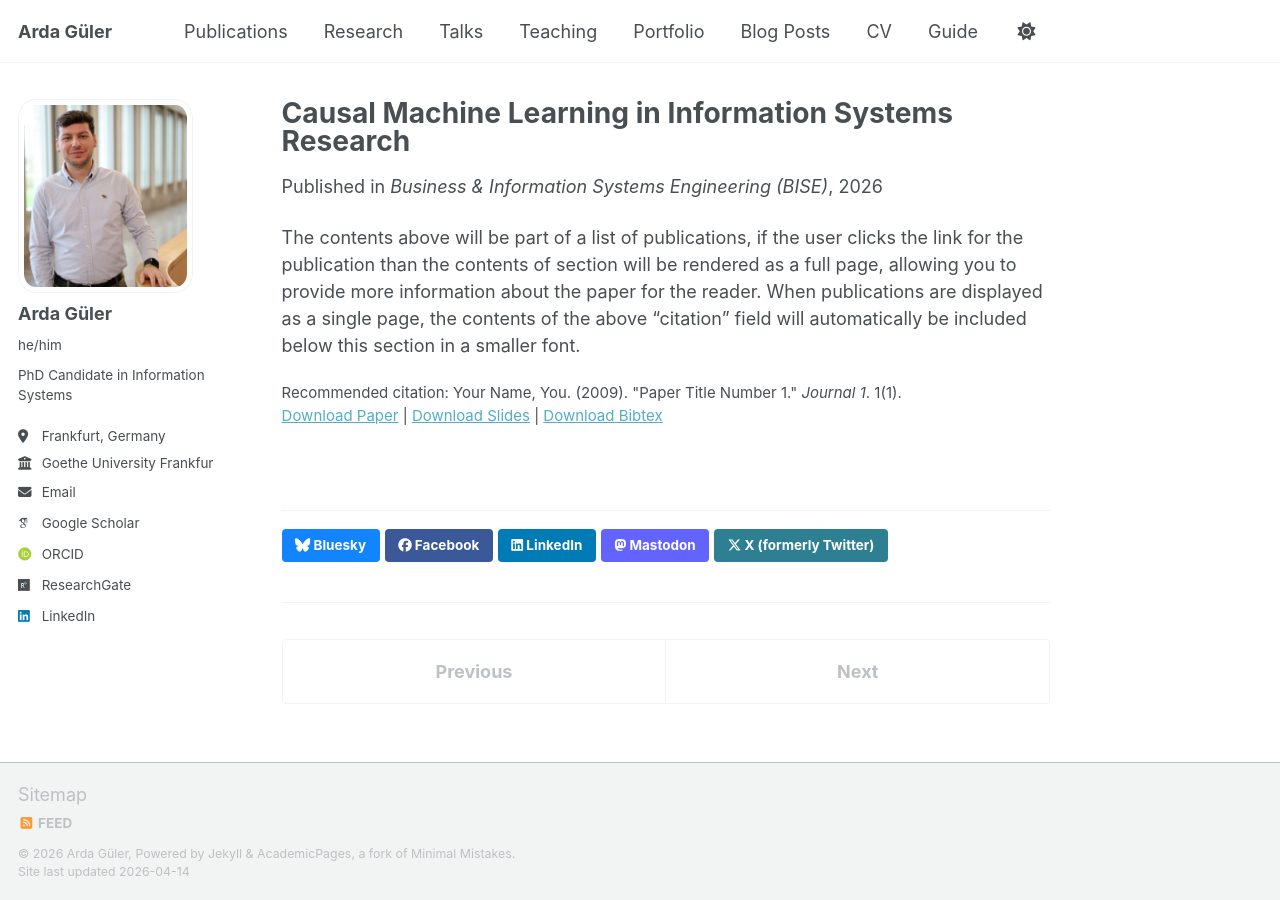
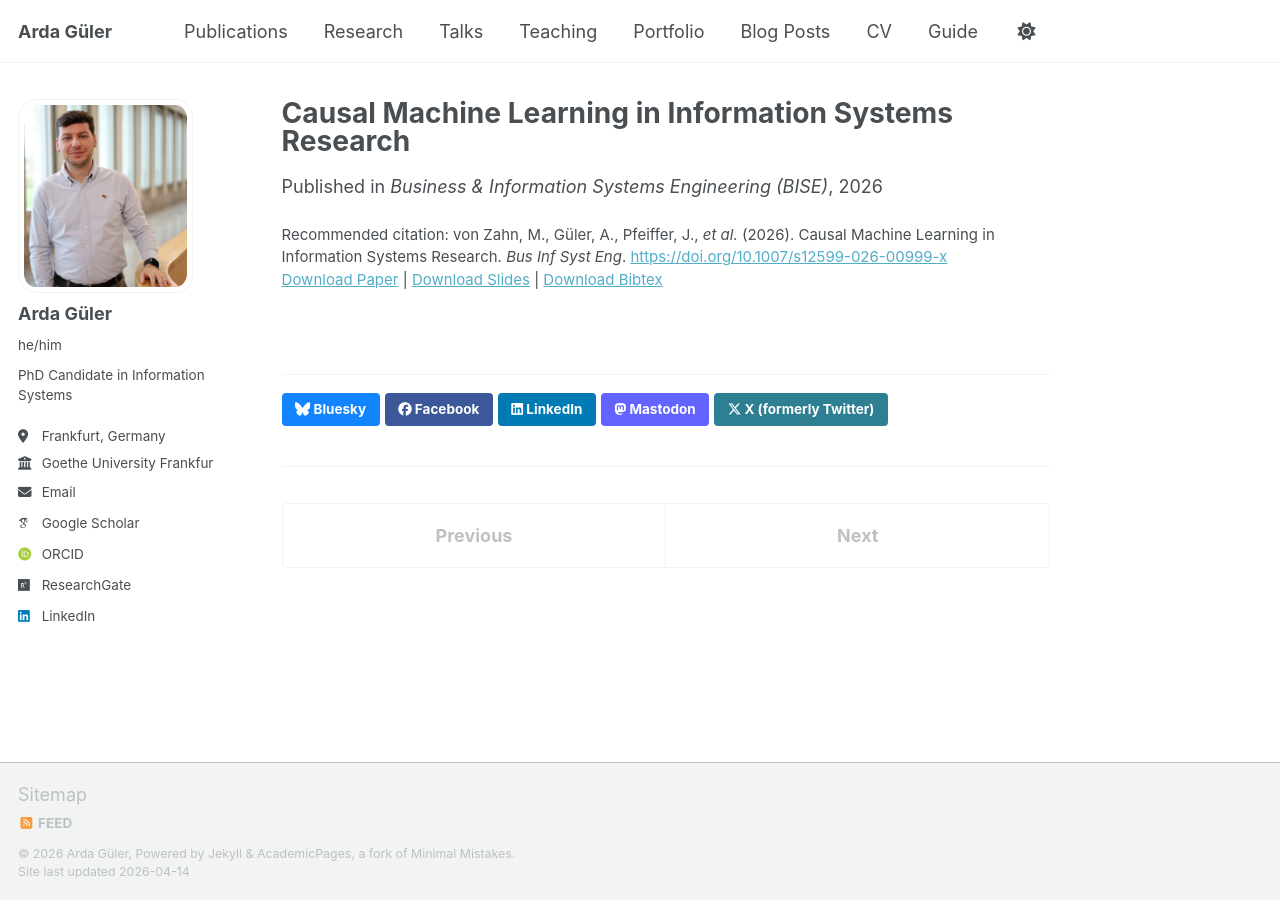
Before and after one commit to ardague/ardague.github.io, a Jekyll site: the page built from _publications/2026-03-28-CML-in-IS-BISE.md, in a window 1280 px wide. Built offline with Jekyll 4.4.1, drawn with Linux system fonts in a browser that asks for light colours; some web fonts are replaced; a script bundle is joined from its source files by our own code; library files that are not in the unit come from our copies.

Commit message:
Refactor archive item display: simplify title rendering, enhance summary styles, and update abstract presentation; remove outdated publication entries and add new publications on "Economies of Phygitals" and "Towards Fair Value Distribution of Co-created Value in Digital Ecosystems"

```diff
--- a/_publications/2026-03-28-CML-in-IS-BISE.md
+++ b/_publications/2026-03-28-CML-in-IS-BISE.md
@@ -4,12 +4,14 @@
 collection: publications
 category: manuscripts
 permalink: /publication/2026-03-28-CML-in-IS-BISE
-abstract: ''
+abstract: 'In this editorial, we examine the role of causal machine learning in Information Systems research. We show how causal machine learning extends traditional causal inference by using machine learning methods to estimate causal effects in complex and high-dimensional settings. We identify two main opportunities for Information Systems scholars: using causal machine learning to study causal relationships and develop theory, and investigating causal machine learning as a sociotechnical phenomenon in practice. In doing so, we highlight the potential of causal machine learning to shape future research in informatin systems.'
 date: 2026-03-28
 venue: 'Business & Information Systems Engineering (BISE)'
-slidesurl: 'https://academicpages.github.io/files/slides1.pdf'
-paperurl: 'https://academicpages.github.io/files/paper1.pdf'
-bibtexurl: 'https://academicpages.github.io/files/bibtex1.bib'
-citation: 'Your Name, You. (2009). &quot;Paper Title Number 1.&quot; <i>Journal 1</i>. 1(1).'
+slidesurl: ''
+paperurl: ''
+bibtexurl: ''
+citation: 'von Zahn, M., Güler, A., Pfeiffer, J., <i>et al.</i> (2026). Causal Machine Learning in Information Systems Research. <i>Bus Inf Syst Eng</i>.
+<a href="https://doi.org/10.1007/s12599-026-00999-x">
+https://doi.org/10.1007/s12599-026-00999-x
+</a>'
 ---
-The contents above will be part of a list of publications, if the user clicks the link for the publication than the contents of section will be rendered as a full page, allowing you to provide more information about the paper for the reader. When publications are displayed as a single page, the contents of the above "citation" field will automatically be included below this section in a smaller font.
--- a/_sass/layout/_archive.scss
+++ b/_sass/layout/_archive.scss
@@ -48,8 +48,6 @@
   color: var(--global-text-color);
 }
 
-
-
 .archive__item {
   border-bottom: 1px solid var(--global-border-color);
   padding: 1.2rem 0;
@@ -69,8 +67,9 @@
 
 .archive__item-summary {
   margin: 0 0 0.75em;
-  color: var(--global-text-color-light);
+  color: #555;
   font-size: $type-size-6;
+  max-width: 70%;
 }
 
 .archive__item-abstract {
@@ -81,13 +80,14 @@
   cursor: pointer;
   font-weight: 600;
   outline: none;
+  font-size: $type-size-5-5;
 }
 
 .archive__item-abstract-body {
   margin-top: 0.5em;
-  padding: 1em;
-  background-color: rgba(245, 245, 245, 0.6);
-  border-left: 4px solid #e8b4d4;
+  padding: 0.05em 0.25em;
+  background-color: rgba(230, 240, 255, 0.6);
+  border-left: 4px solid #a8c4e8;
   border-radius: 4px;
   font-size: $type-size-5-5;
 }
@@ -124,7 +124,7 @@
   }
 
   .archive__item-title {
-    text-decoration: underline;
+    text-decoration: none;
   }
 }
 
```
Also changed, not shown: _includes/archive-single.html (+37 -38 lines), _publications/2015-10-01-paper-title-number-3.md (deleted, +0 -14 lines), _publications/2025-06-01-Economics-of-Phygitals.md (+3 -3 lines), _publications/2025-06-01-Towards-Fair-Value-Distribution.md (added, +16 -0 lines).
